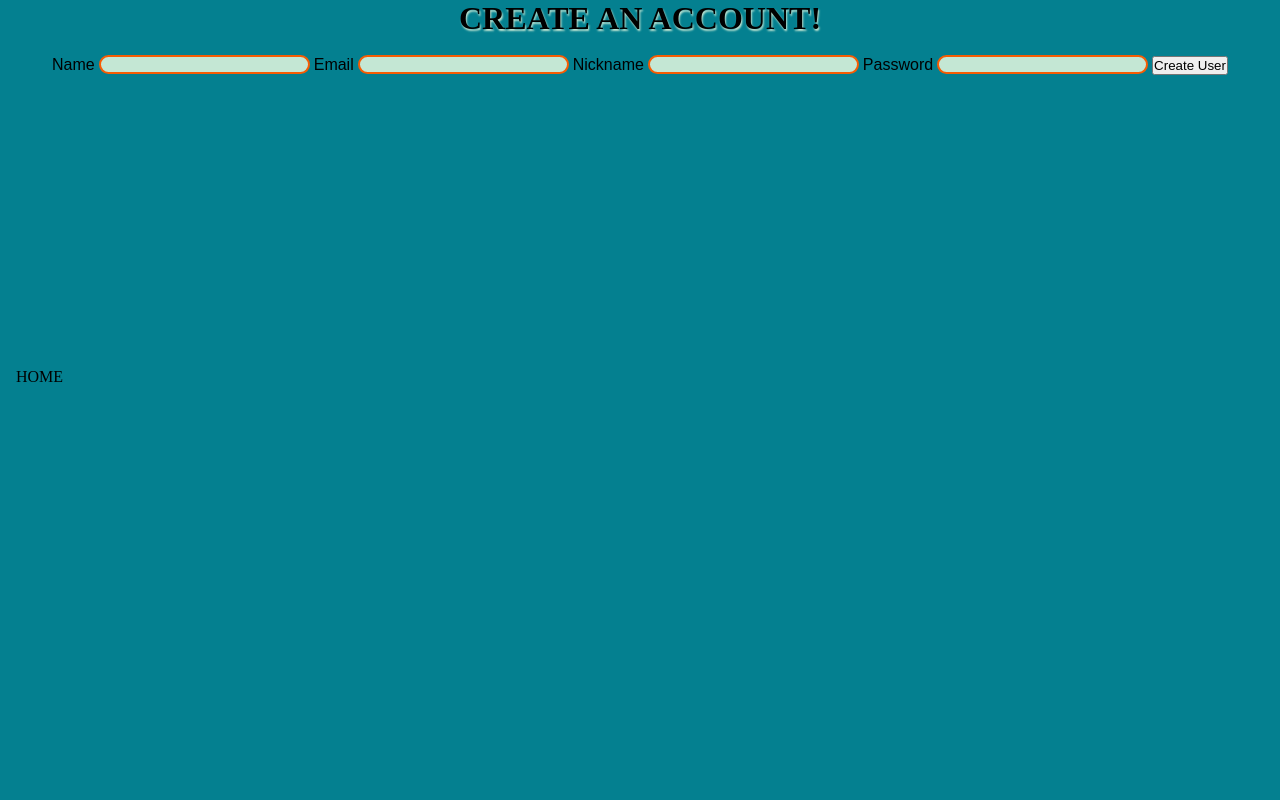
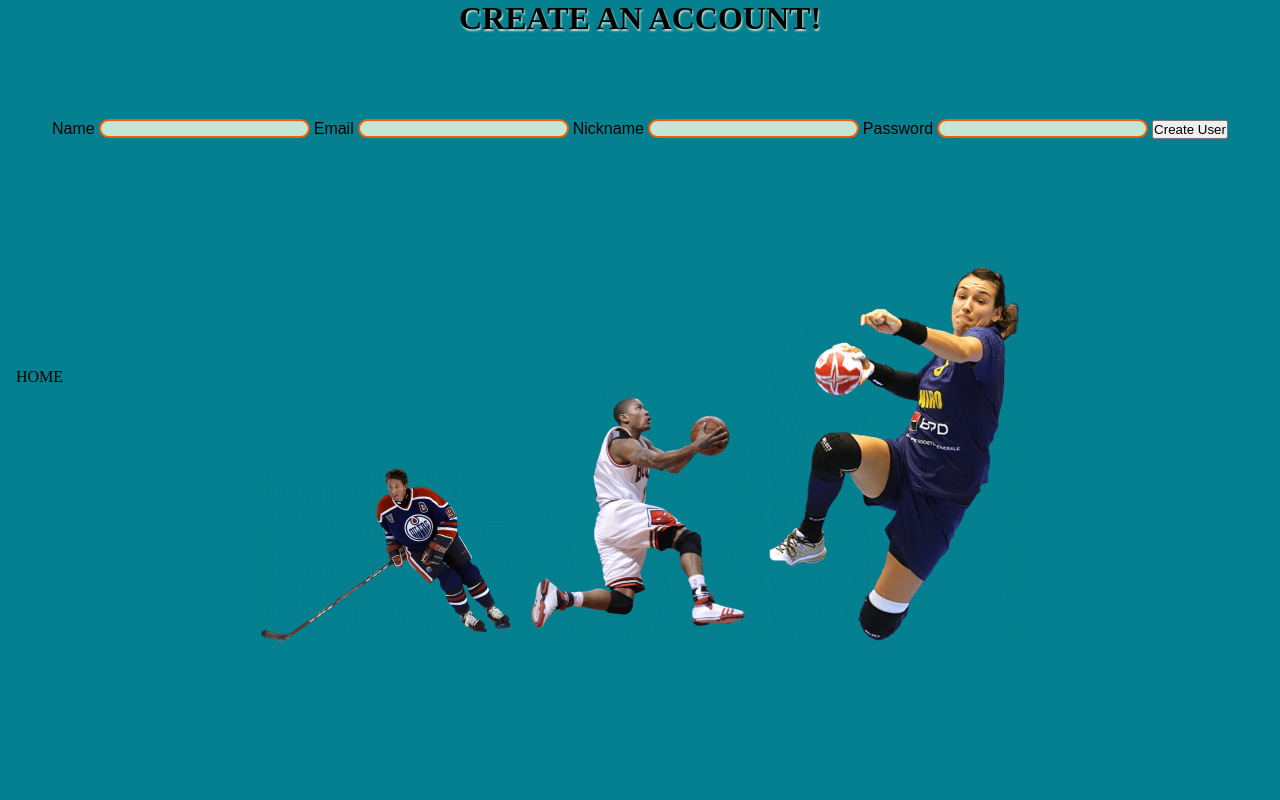
Before and after one commit to Klippman/sprivia, a Rails app: page /users/new in a window 1280 px wide. Run offline with Rails 7, Linux system fonts and the light colour scheme; style sheets or scripts are compiled from the project's sources; some libraries are stand-ins or nearby versions.

Commit message:
minor changes

```diff
--- a/app/assets/stylesheets/users.scss
+++ b/app/assets/stylesheets/users.scss
@@ -62,6 +62,15 @@ li a:hover {
 
 // create user page (/users/new.html.erb)
 
+#image_div {
+    margin: auto;
+}
+
+#parent_image_div {
+    display: flex;
+    margin-top: 10%;
+}
+
 #create_user {
     text-align: center;
 }
@@ -98,6 +107,10 @@ li a:hover {
     // background-color: #f1f1f1;
 }
 
+#parent_create_user {
+    margin-top: 5%;
+}
+
 .sessions a {
     display: block;
     color: #000;
@@ -115,31 +128,9 @@ li a:hover {
     border-radius: 25px;
 }
 
-// edit user page (/users/edit.html.erb)
-
-#edit_user {
-    text-align: center;
-}
 
 // Sprivia page (/users/sprivia.html.erb)
-    // images on page
-#hockey {
-    height: 300px;
-    width: 300px;
-    position: relative;
-}
 
-#basketball {
-    height: 400px;
-    width: 400px;
-    position: relative;
-}
-
-#woman {
-    height: 400px;
-    width: 400px;
-    position: relative;
-}
 
 #flex_container {
     text-align: center;
--- a/app/views/sessions/new.html.erb
+++ b/app/views/sessions/new.html.erb
@@ -1,10 +1,11 @@
 <div id="background_sessions">
-
     <nav id="nav_menu_sess">
         <ul id="sess_login">
             <li class="sessions_new"><a href="/users">HOME</a></li>
         </ul>
     </nav>
+    <div id="login_canvas">
+        <div id="group_login">
             <h1 id="create_acct">ENTER CREDENTIALS!</h1>
             <br>
             <div id="login">
@@ -17,3 +18,5 @@
                 <% end %>
             </div>
         </div>
+    </div>
+</div>
--- a/app/views/users/edit.html.erb
+++ b/app/views/users/edit.html.erb
@@ -3,6 +3,9 @@
     <h1 id="update_info">EDIT ACCOUT!</h1>
     <div id="edit_user">
         <%= render 'form', user: @user %>
+    </div>
+    <div id="parent_anchor_man">
+        <img id="anchor_man" src="/images/Are_you_sure.gif">
     </div>
     <nav id="edit_nav">
         <div id="edit_links">
--- a/app/views/users/new.html.erb
+++ b/app/views/users/new.html.erb
@@ -6,7 +6,16 @@
             <li class="sessions"><a href="/users">HOME</a></li>
         </ul>
     </nav>
-    <div id="create_user">
-        <%= render 'form', user: @user %>
+    <div id="parent_create_user">
+        <div id="create_user">
+            <%= render 'form', user: @user %>
+        </div>
+    </div>
+    <div id="parent_image_div">
+        <div id="image_div">
+            <img id="hockey" src="/images/hockey.png">
+            <img id="basketball" src="/images/basketball.png">
+            <img id="woman" src="/images/woman.png">
+        </div>
     </div>
 </div>
--- a/app/views/users/sprivia.html.erb
+++ b/app/views/users/sprivia.html.erb
@@ -1,9 +1,6 @@
 <body>
     <div class="background">
         <h1 id="title"><%= "SPRIVIA" %></h1>
-            <!-- <img id="hockey" src="/images/hockey.png">
-            <img id="basketball" src="/images/basketball.png">
-            <img id="woman" src="/images/woman.png"> -->
 
             <div id="question_canvas">
                 <div id="flex_container">
```
Also changed, not shown: other parts of app/assets/stylesheets/users.scss (+16 -0 lines), app/assets/javascripts/application.js (+0 -7 lines), app/assets/stylesheets/sessions.scss (+16 -1 lines), public/images/Are_you_sure.gif (added). Lines whose indentation alone changed are shown as unchanged.
